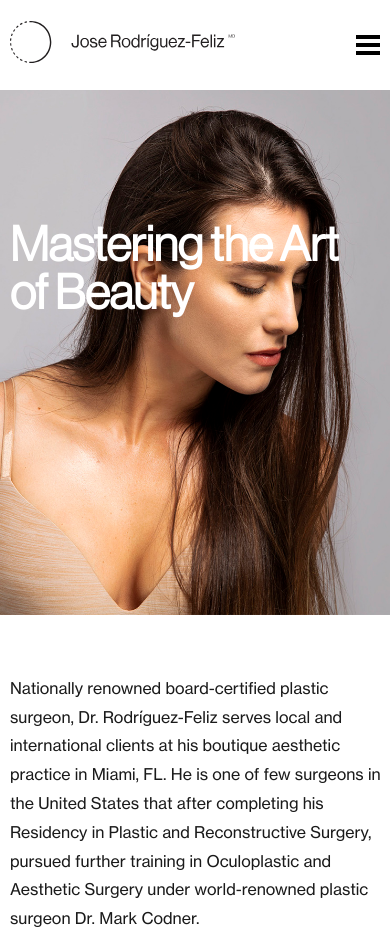
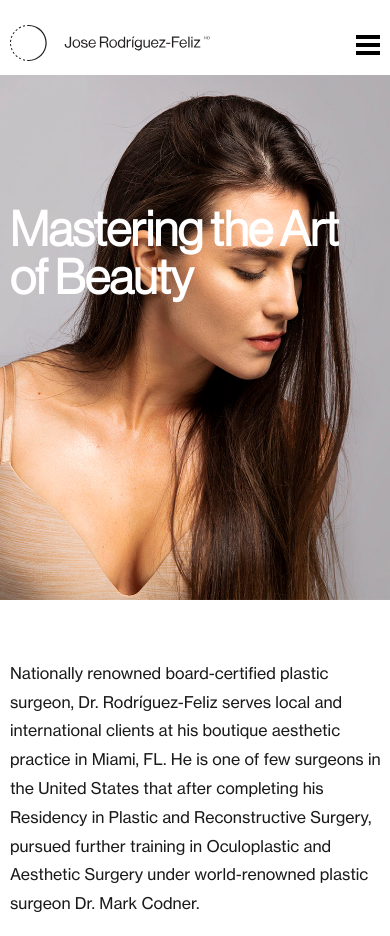
Before and after one commit to magdielortiz/RodriguezFeliz-MD, a plain HTML site: page index.html in a window 390 px wide. Shown: the top 936 px of the page. Drawn offline with nearby package versions, Linux system fonts and the light colour scheme.

Commit message:
Fixed Mobile Header Size

```diff
--- a/style.css
+++ b/style.css
@@ -221,10 +221,6 @@ iframe {
     object-fit: cover;
   }
 
-  .container {
-    margin-top: 15px;
-  }
-
   .text-block {
     font-size: 2em;
     padding-left: 25px;
@@ -270,13 +266,16 @@ iframe {
     margin-right: 10px;
   }
 
+  header h1 img {
+    width: 200px;
+  }
+
   h2 {
   font-size: 3em;
   }
 
   h3 {
     font-size: 16px;
-
   }
 
   header nav {
@@ -302,6 +301,7 @@ iframe {
     font-size: 1em;
     padding-left: 10px;
     top: 90px;
+    z-index: 1;
   }
 
   .two {
```
